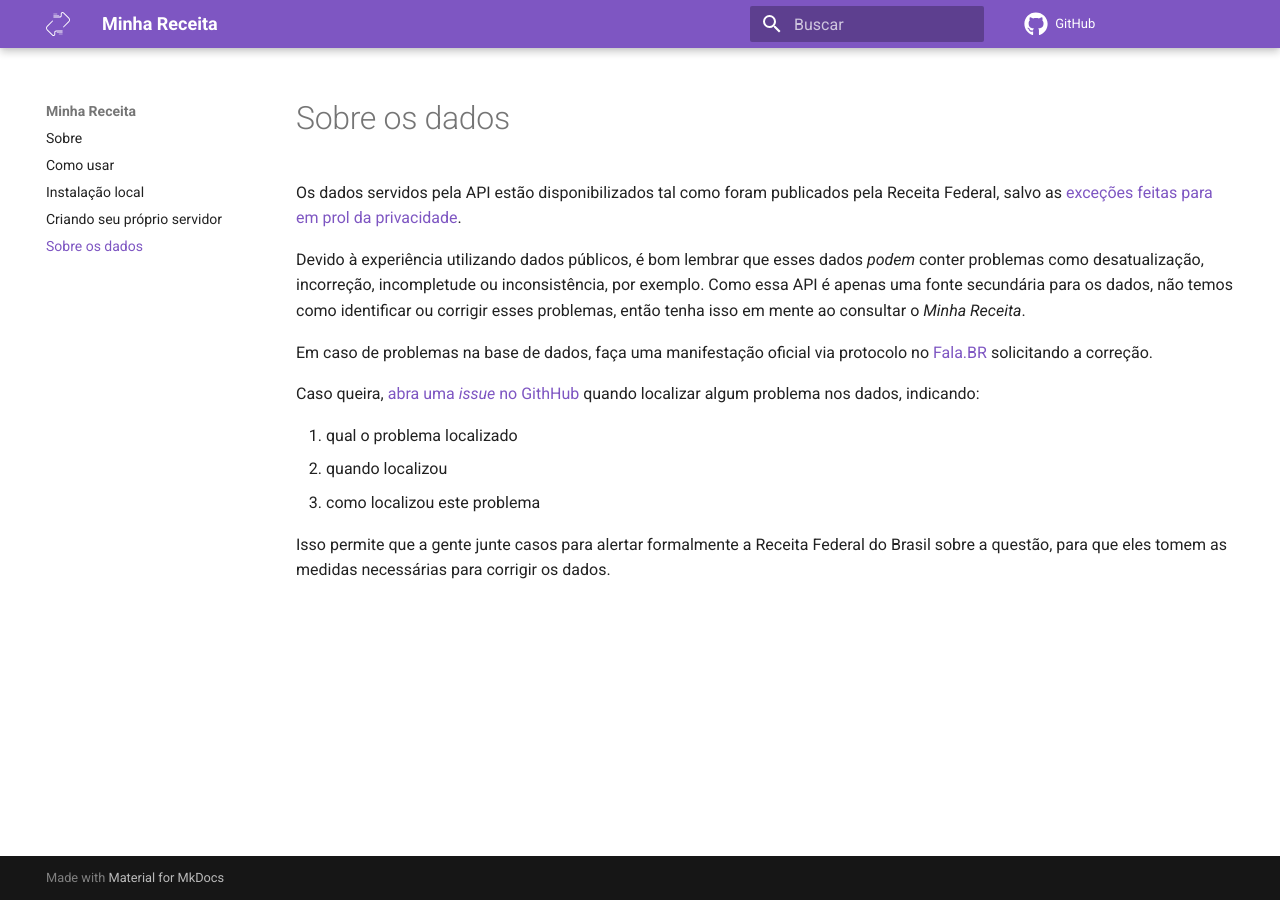
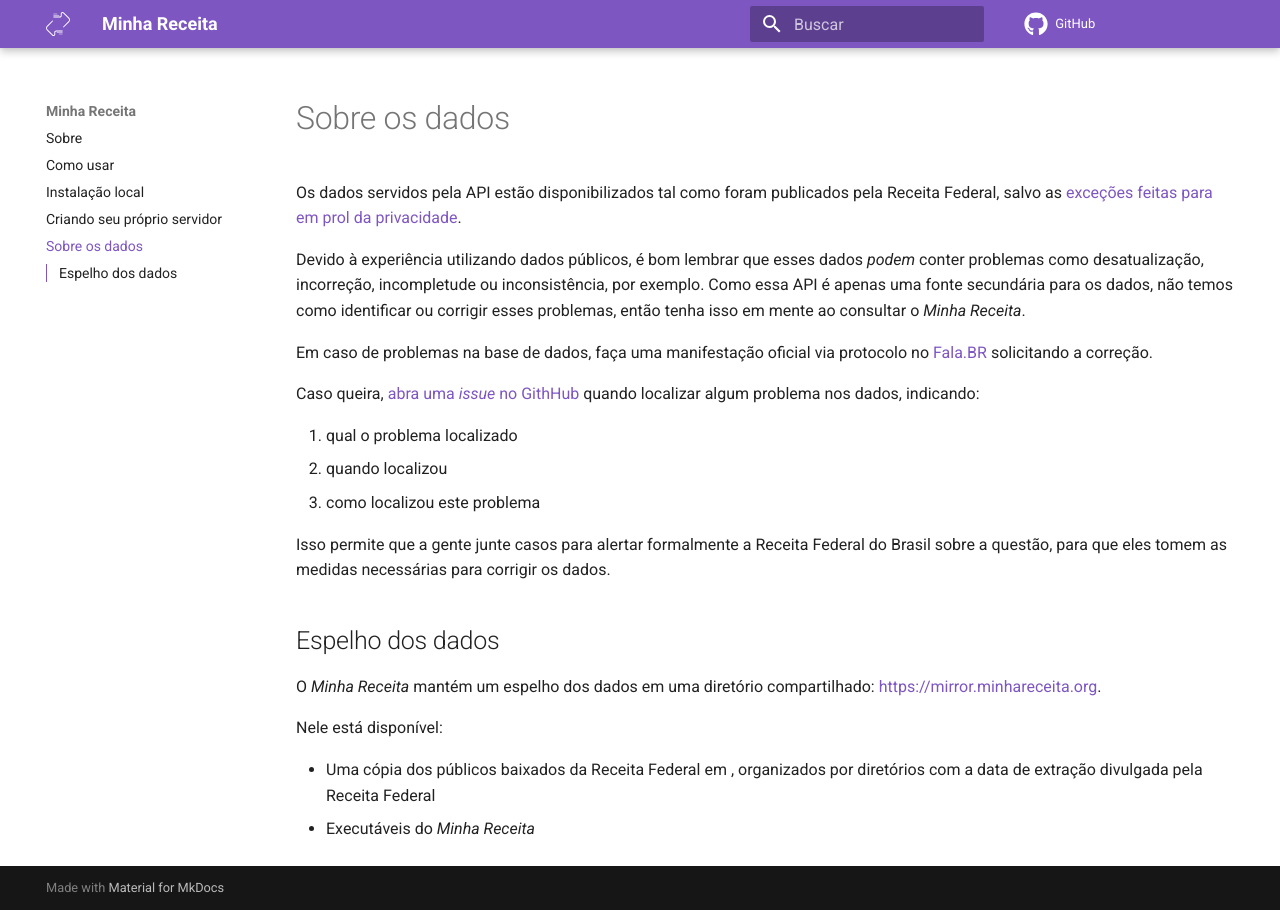
Before and after one commit to cuducos/minha-receita, an MkDocs documentation site: the page built from docs/sobre-os-dados.md, in a window 1280 px wide. Built offline with MkDocs 1.6.1 and Material for MkDocs 9.7.7, drawn with Linux system fonts in a browser that asks for light colours; comment, search, counter and statistics services are not loaded.

Commit message:
Adds mirror info to the docs

```diff
--- a/docs/sobre-os-dados.md
+++ b/docs/sobre-os-dados.md
@@ -1,5 +1,4 @@
 # Sobre os dados
-
 
 Os dados servidos pela API estão disponibilizados tal como foram publicados pela Receita Federal, salvo as [exceções feitas para em prol da privacidade](/servidor/#questoes-de-privacidade).
 
@@ -14,3 +13,12 @@ Caso queira, [abra uma _issue_ no GithHub](https://github.com/cuducos/minha-rece
 1. como localizou este problema
 
 Isso permite que a gente junte casos para alertar formalmente a Receita Federal do Brasil sobre a questão, para que eles tomem as medidas necessárias para corrigir os dados.
+
+## Espelho dos dados
+
+O _Minha Receita_ mantém um espelho dos dados em uma diretório compartilhado: [https://mirror.minhareceita.org](https://mirror.minhareceita.org).
+
+Nele está disponível:
+
+* Uma cópia dos públicos baixados da Receita Federal em , organizados por diretórios com a data de extração divulgada pela Receita Federal
+* Executáveis do _Minha Receita_
```
